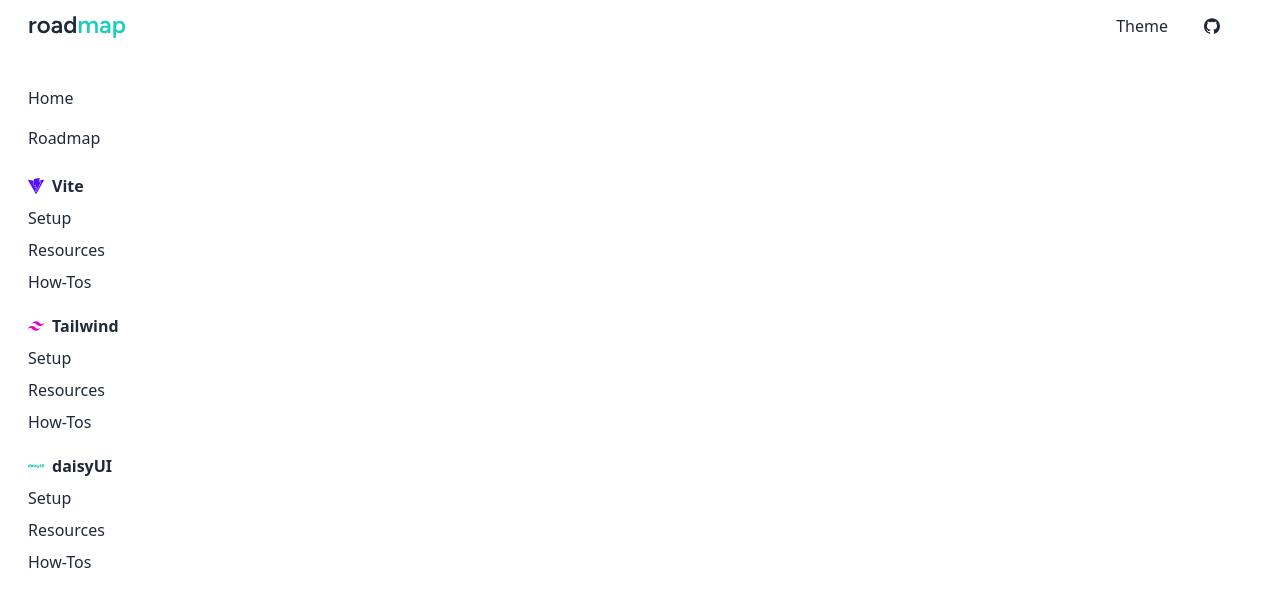
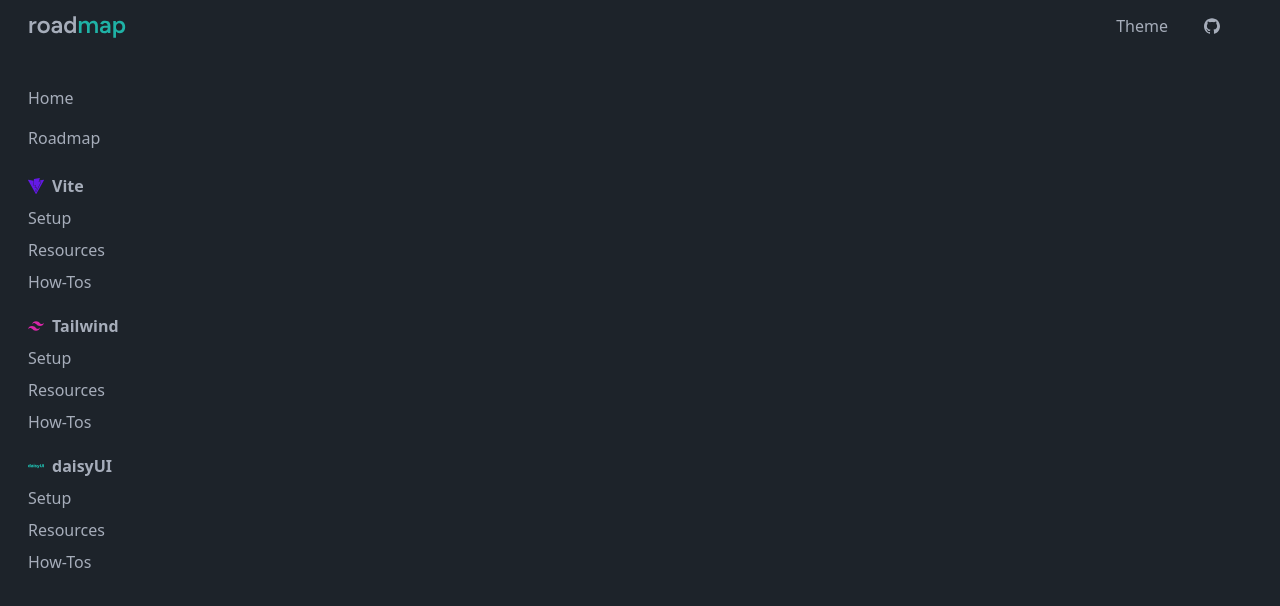
Before and after one commit to timobickmann/roadmap, a React (Vite) app: page / in a window 1280 px wide. Shown: the top 606 px of the page. Built offline with nearby package versions, Linux system fonts and the light colour scheme.

Commit message:
Changed currentTheme to state, removed DOM manipulation
* built themechanger with state

* finished - ready for merge

```diff
--- a/src/App.tsx
+++ b/src/App.tsx
@@ -1,5 +1,6 @@
 import { BrowserRouter as Router, Routes, Route } from "react-router-dom";
-import { AppProvider } from "./AppContext";
+import { useContext } from "react";
+import { AppContext } from "./AppContext";
 import Header from "./components/Header";
 import SidebarResources from "./components/SidebarResources";
 import Home from "./pages/Home";
@@ -15,11 +16,14 @@
 import DaisyuiHowTos from "./pages/resources/DaisyuiHowTos";
 
 function App() {
+  const { currentTheme } = useContext(AppContext);
   return (
     <>
-      <AppProvider>
       <Router>
-          <div className="flex min-h-screen">
+        <div
+          className="appContainer flex min-h-screen"
+          data-theme={currentTheme}
+        >
           <SidebarResources />
 
           <div className=" mx-2 mb-5 w-full sm:mr-5 md:mr-8 lg:mr-10">
@@ -30,10 +34,7 @@
                 <Route path="/roadmap" element={<Roadmap />} />
                 <Route path="/resources/vite" element={<ViteResources />} />
                 <Route path="/resources/vite/setup" element={<ViteSetup />} />
-                  <Route
-                    path="/resources/vite/howtos"
-                    element={<ViteHowTos />}
-                  />
+                <Route path="/resources/vite/howtos" element={<ViteHowTos />} />
                 <Route
                   path="/resources/tailwind"
                   element={<TailwindResources />}
@@ -63,7 +64,6 @@
           </div>
         </div>
       </Router>
-      </AppProvider>
     </>
   );
 }
--- a/src/AppContext.tsx
+++ b/src/AppContext.tsx
@@ -5,10 +5,12 @@
   sidebarIsOpened: boolean;
   toggleSidebarIsOpened: () => void;
   isMobile: boolean;
+  currentTheme: string;
+  setCurrentTheme: (theme: string) => void;
 }
 
 interface IAppProvider {
-	children: React.ReactNode;
+  children: React.ReactNode;
 }
 
 export const AppContext = createContext<IAppContext>({} as IAppContext);
@@ -21,8 +23,18 @@
 
   const isMobile = useMediaQuery("(max-width: 640px)");
 
+  const [currentTheme, setCurrentTheme] = useState("dark");
+
   return (
-    <AppContext.Provider value={{ sidebarIsOpened, toggleSidebarIsOpened, isMobile }}>
+    <AppContext.Provider
+      value={{
+        sidebarIsOpened,
+        toggleSidebarIsOpened,
+        isMobile,
+        currentTheme,
+        setCurrentTheme,
+      }}
+    >
       {children}
     </AppContext.Provider>
   );
--- a/src/components/Header.tsx
+++ b/src/components/Header.tsx
@@ -4,8 +4,9 @@
 import { SiGithub } from "react-icons/si";
 
 function Header() {
-  const { isMobile, toggleSidebarIsOpened } = useContext(AppContext);
-  const detailsRef = useRef<HTMLDetailsElement>(null)
+  const { isMobile, toggleSidebarIsOpened, setCurrentTheme } =
+    useContext(AppContext);
+  const detailsRef = useRef<HTMLDetailsElement>(null);
 
   useEffect(() => {
     function handleClickOutsideTheme(event: MouseEvent) {
@@ -13,7 +14,8 @@
         detailsRef.current &&
         !detailsRef.current.contains(event.target as Node)
       ) {
-        detailsRef.current.removeAttribute("open")      }
+        detailsRef.current.removeAttribute("open");
+      }
     }
 
     document.addEventListener("click", handleClickOutsideTheme);
@@ -24,8 +26,7 @@
   }, []);
 
   function handleThemeClick(theme: string) {
-    const bodyTag = document.querySelector("body");
-    bodyTag?.setAttribute("data-theme", theme);
+    setCurrentTheme(theme);
   }
 
   return (
@@ -63,9 +64,9 @@
         </div>
 
         <ul className="flex gap-5">
-        <li>
+          <li>
             <details ref={detailsRef}>
-              <summary className="list-none cursor-pointer rounded  px-4 py-1 hover:bg-neutral hover:text-neutral-content">
+              <summary className="cursor-pointer list-none rounded  px-4 py-1 hover:bg-neutral hover:text-neutral-content">
                 Theme
               </summary>
               <ul className="absolute right-5 mt-2 flex gap-5 rounded bg-base-200 px-3 py-2">
```
Also changed, not shown: src/main.tsx (+8 -8 lines). Lines whose indentation alone changed are shown as unchanged.
